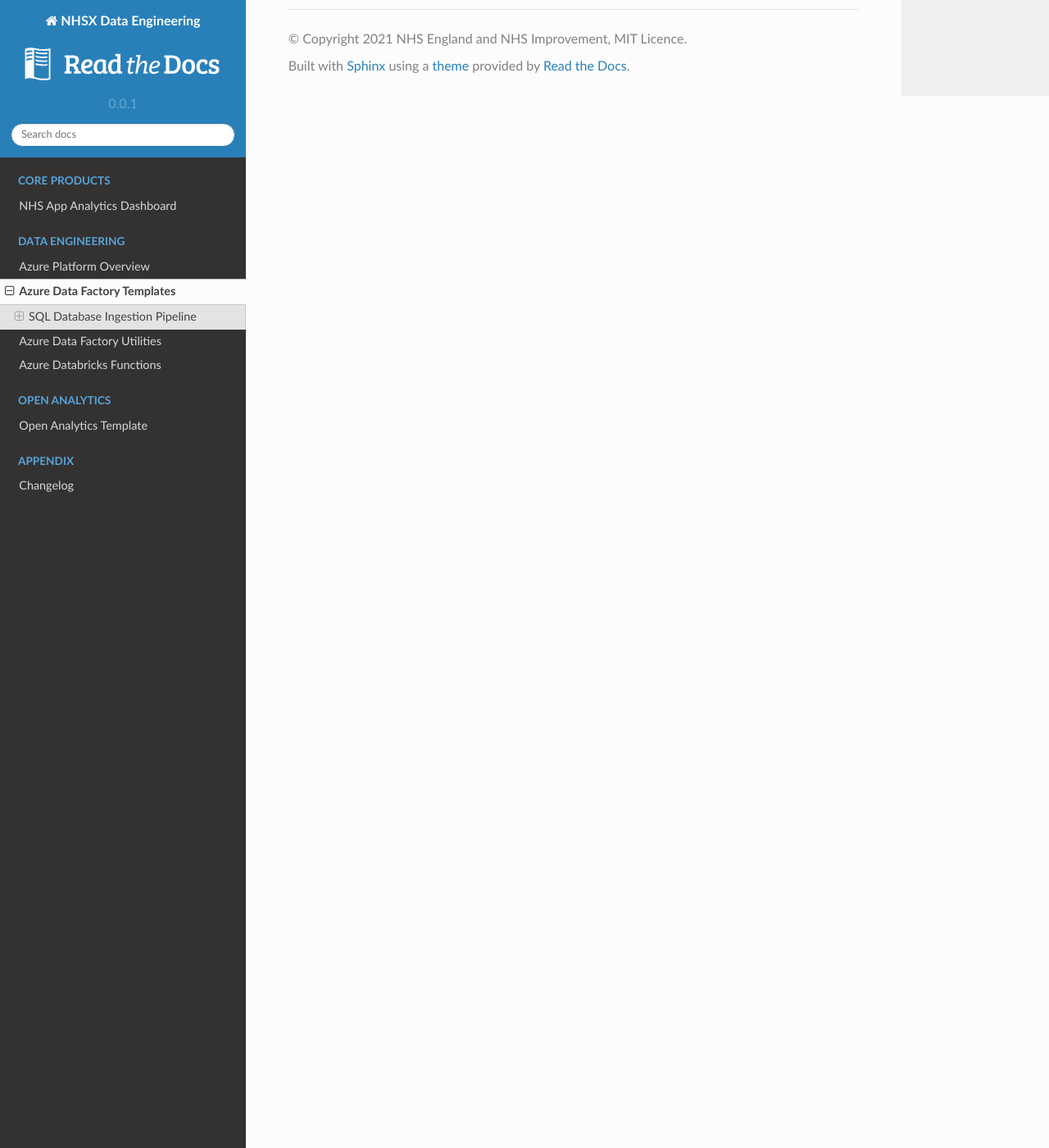
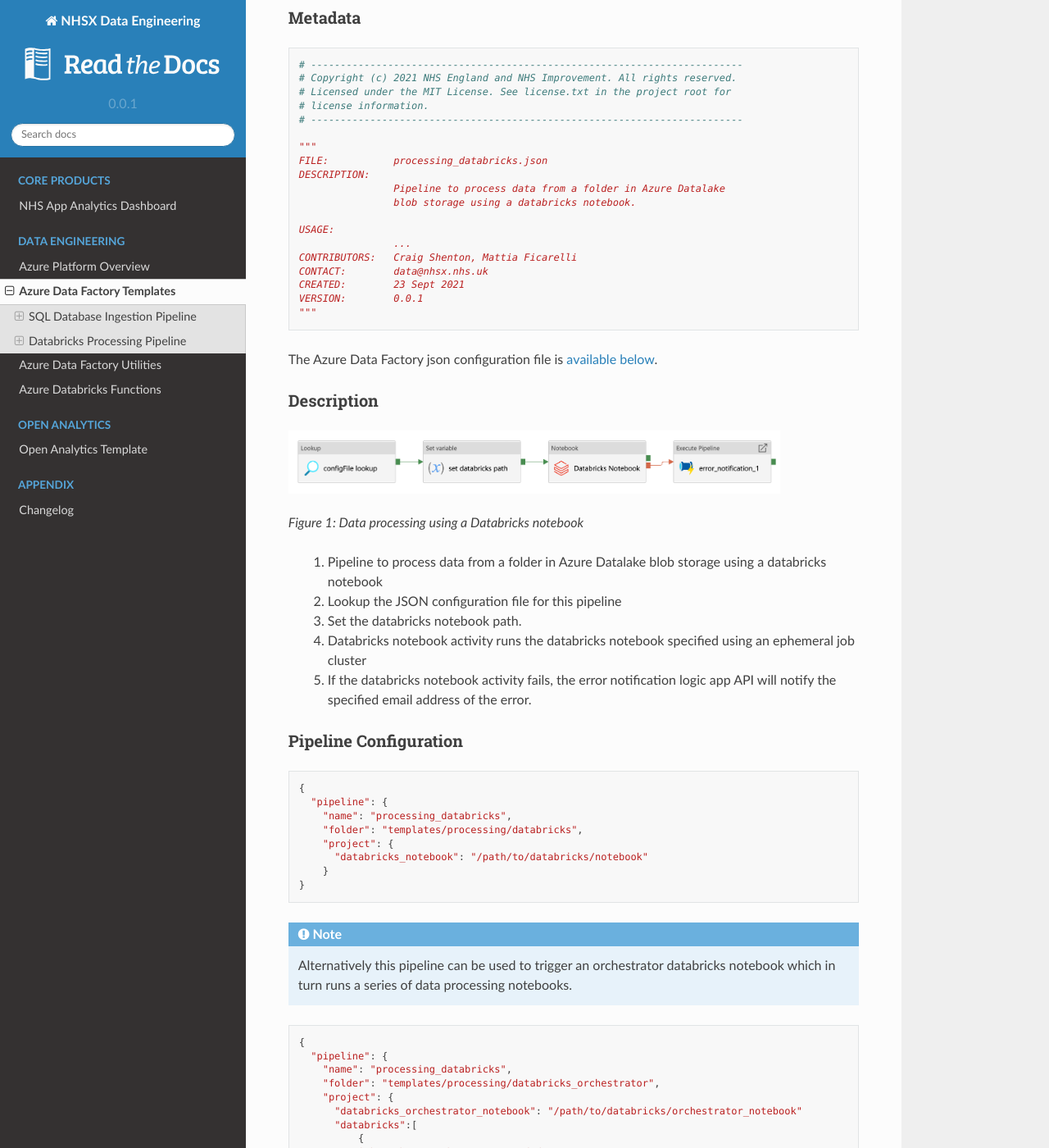
Before and after one commit to nhsx/au-data-engineering, a Sphinx documentation site: the page built from docs/source/adfpipelines.rst, in a window 1280 px wide and 1400 px high, scrolled down 2017 px. Shown: the whole window at 82% size. Built offline with Sphinx 7.4.7 and the Read the Docs theme 2.0.0, drawn with Linux system fonts in a browser that asks for light colours; some of the changed text lies outside the part shown.

Commit message:
Added first processing pipeline template (#6)

```diff
--- a/docs/source/adfpipelines.rst
+++ b/docs/source/adfpipelines.rst
@@ -84,3 +84,106 @@
 Download the Azure Data Factory json configuration file to use this template in your own data pipelines.
 
 :download:`sql-ingestion.json <https://raw.githubusercontent.com/nhsx/au-data-engineering/main/config-files/adf-templates/sql-ingestion.json>`
+
+Databricks Processing Pipeline
+===============================
+
+Metadata
+--------
+
+.. code:: python
+
+    # -------------------------------------------------------------------------
+    # Copyright (c) 2021 NHS England and NHS Improvement. All rights reserved.
+    # Licensed under the MIT License. See license.txt in the project root for
+    # license information.
+    # -------------------------------------------------------------------------
+
+    """
+    FILE:           processing_databricks.json
+    DESCRIPTION:
+                    Pipeline to process data from a folder in Azure Datalake
+                    blob storage using a databricks notebook.
+
+    USAGE:
+                    ...
+    CONTRIBUTORS:   Craig Shenton, Mattia Ficarelli
+    CONTACT:        data@nhsx.nhs.uk
+    CREATED:        23 Sept 2021
+    VERSION:        0.0.1
+    """
+
+The Azure Data Factory json configuration file is `available below <#json-configuration>`_.
+
+Description
+-----------
+
+.. image:: _static/img/pipeline_temps/databricks/databricks.png
+  :width: 600
+  :alt: Data processing using a Databricks notebook
+*Figure 1: Data processing using a Databricks notebook*
+
+ 1. Pipeline to process data from a folder in Azure Datalake blob storage using a databricks notebook
+ 2. Lookup the JSON configuration file for this pipeline
+ 3. Set the databricks notebook path.
+ 4. Databricks notebook activity runs the databricks notebook specified using an ephemeral job cluster
+ 5. If the databricks notebook activity fails, the error notification logic app API will notify the specified email address of the error.
+
+Pipeline Configuration
+----------------------
+
+.. code:: python
+
+    {
+      "pipeline": {
+        "name": "processing_databricks",
+        "folder": "templates/processing/databricks",
+        "project": {
+          "databricks_notebook": "/path/to/databricks/notebook"
+        }
+    }
+
+.. note::
+   Alternatively this pipeline can be used to trigger an orchestrator databricks notebook which in turn runs a series of data processing notebooks.
+
+.. code:: python
+
+    {
+      "pipeline": {
+        "name": "processing_databricks",
+        "folder": "templates/processing/databricks_orchestrator",
+        "project": {
+          "databricks_orchestrator_notebook": "/path/to/databricks/orchestrator_notebook"
+          "databricks":[
+              {
+            "sink_path": "path/to/processed/data",
+            "sink_file": "file_1.csv",
+            "databricks_notebook": "/path/to/databricks/orchestrator_notebook"
+            },
+              {
+            "sink_path": "path/to/processed/data",
+            "sink_file": "file_2.csv",
+            "databricks_notebook": "/path/to/databricks/orchestrator_notebook"
+            },
+        }
+    }
+
+In the above example the processing databricks notebook paths are specified in a databricks orchestrator notebook and not in ADF.
+
+Python code to sequentially run databricks notebook paths specified in a JSON config file from a databricks orchestrator notebook.
+
+.. code:: python
+
+    #Squentially run datbricks notebooks
+    for index, item in enumerate(config_JSON['pipeline']['project']['databricks']):
+        notebook = config_JSON['pipeline']['project']['databricks'][index]['databricks_notebook']
+        dbutils.notebook.run(notebook, 120)
+      except Exception as e:
+        print(e)
+
+JSON Configuration
+------------------
+
+Download the Azure Data Factory json configuration file to use this template in your own data pipelines.
+
+:download:`sql-ingestion.json <https://raw.githubusercontent.com/nhsx/au-data-engineering/main/config-files/adf-templates/databricks-processing.json>`
--- a/docs/source/adfutilities.rst
+++ b/docs/source/adfutilities.rst
@@ -152,7 +152,7 @@
 
 **Step 9.** Go back to the loop and add another Set Variable activity after the If Conditional activity.
 
-  * Set ``Name = prevFolder`` and ``Value = @activity('get_folder_metadata_2').output.itemName`` (see Figure 10).
+* Set ``Name = prevFolder`` and ``Value = @activity('get_folder_metadata_2').output.itemName`` (see Figure 10).
 
 This will update the prevFolder value to the next folder in the set after each loop.
 
```
Also changed, not shown: docs/source/_static/img/pipeline_temps/databricks/databricks.png (added), docs/source/_static/img/pipeline_temps/databricks/databricks1.png (added), docs/source/_static/img/pipeline_temps/databricks/databricks2.png (added), docs/source/_static/img/pipeline_temps/databricks/databricks3.png (added), docs/source/_static/img/pipeline_temps/databricks/databricks4.png (added), 1 other file.
